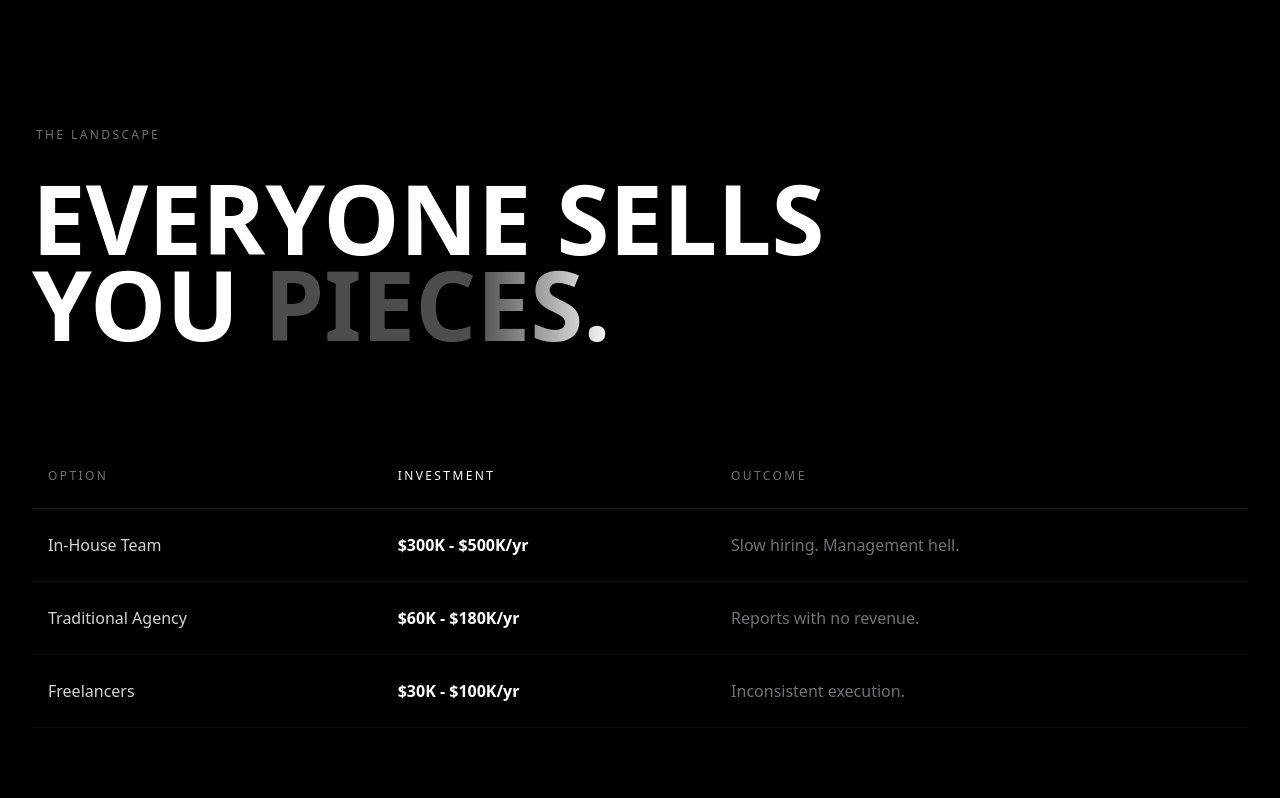
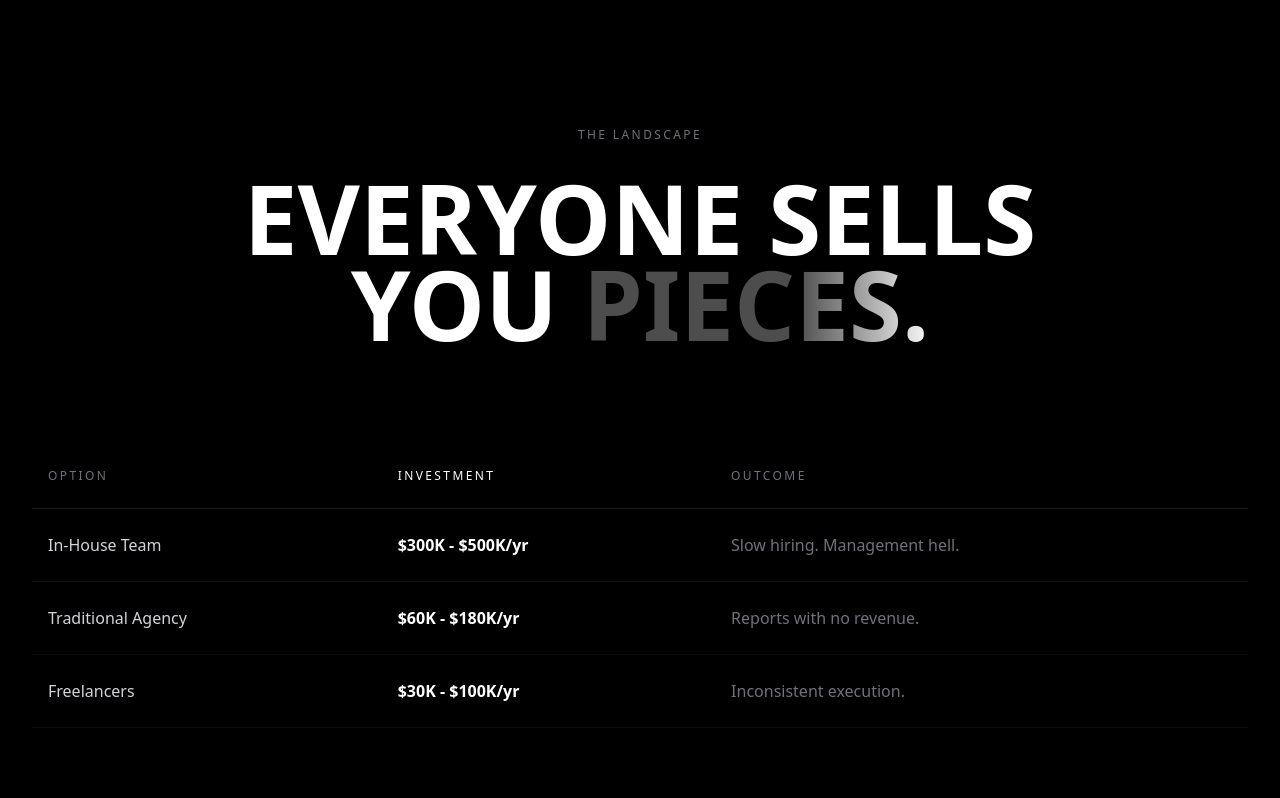
Before and after one commit to contact474/mynewstaff-landing, a Next.js app: page / in a window 1280 px wide. Shown: the part 802-1600 px from the top of the page. Built offline with nearby package versions, Linux system fonts and the light colour scheme.

Commit message:
Center all section titles and contents

```diff
--- a/src/components/ui/Section.tsx
+++ b/src/components/ui/Section.tsx
@@ -12,8 +12,8 @@ interface SectionProps {
 export const Section = ({ id, subtitle, title, children, className = "", dark = false }: SectionProps) => {
     return (
         <section id={id} className={`min-h-screen py-32 px-4 md:px-8 flex flex-col items-center justify-center relative border-t border-white/5 ${dark ? 'bg-zinc-950' : 'bg-black'} ${className}`}>
-            <Reveal className="w-full max-w-[1400px]">
-                <span className="block text-xs font-sans uppercase tracking-[0.2em] text-zinc-500 mb-8 ml-1">{subtitle}</span>
+            <Reveal className="w-full max-w-[1400px] text-center">
+                <span className="block text-xs font-sans uppercase tracking-[0.2em] text-zinc-500 mb-8">{subtitle}</span>
                 <h2 className="text-5xl md:text-7xl lg:text-8xl font-wide font-bold uppercase leading-[0.9] text-white mb-24">
                     {title}
                 </h2>
```
